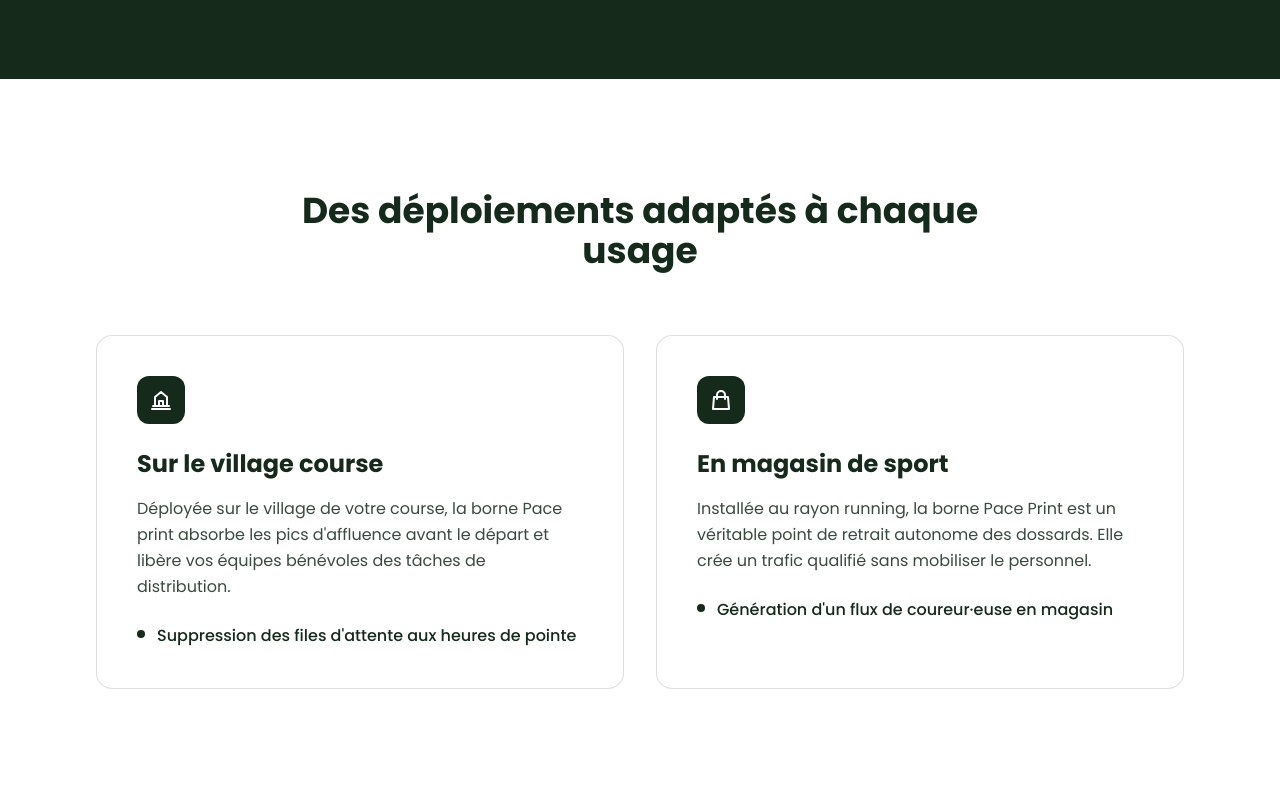
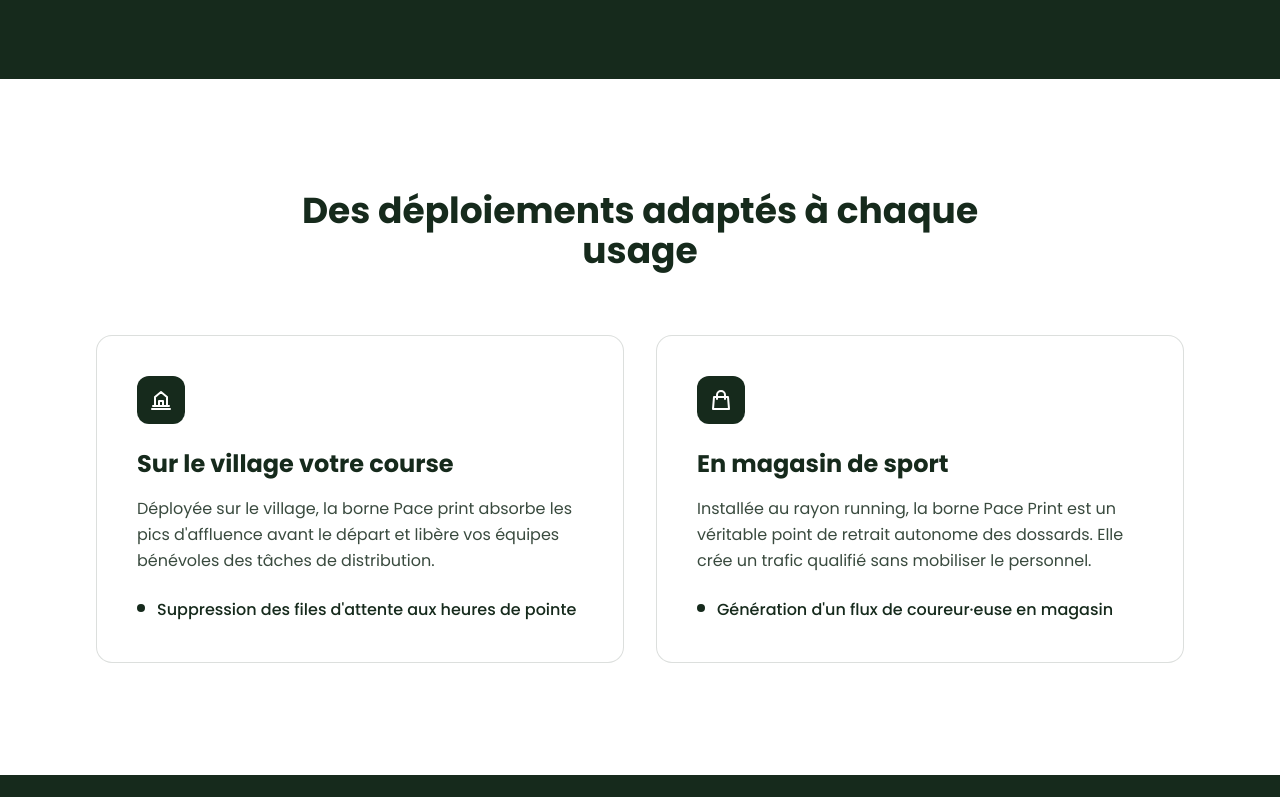
Before and after one commit to gaetanmetro-art/site-vitrine, a plain HTML site: page index.html in a window 1280 px wide. Shown: the part 1106-1903 px from the top of the page. Drawn offline with nearby package versions, Linux system fonts and the light colour scheme.

Commit message:
Update index.html

```diff
--- a/index.html
+++ b/index.html
@@ -74,7 +74,7 @@
                 </h1>
                 <p class="text-lg sm:text-xl font-normal text-[#162a1c] leading-relaxed max-w-3xl mx-auto">
                     Positionnée sur le village de la course, la borne fluidifie le retrait des dossards<br>
-                    Installée au rayon running de votre magasin de sport , elle génère un flux qualifié
+                    Installée au rayon running de votre magasin de sport, elle génère un flux qualifié
                 </p>
             </div>
         </section>
@@ -186,10 +186,10 @@
                             </svg>
                         </div>
                         <h3 class="text-xl sm:text-2xl font-bold text-[#162a1c] mb-4">
-                            Sur le village course
+                            Sur le village votre course
                         </h3>
                         <p class="text-base text-[#162a1c]/85 leading-relaxed mb-6">
-                            Déployée sur le village de votre course, la borne Pace print absorbe les pics d'affluence avant le départ et libère vos équipes bénévoles des tâches de distribution.
+                            Déployée sur le village, la borne Pace print absorbe les pics d'affluence avant le départ et libère vos équipes bénévoles des tâches de distribution.
                         </p>
                         <ul class="space-y-3 text-sm sm:text-base font-medium text-[#162a1c]">
                             <li class="flex items-start gap-3">
```
